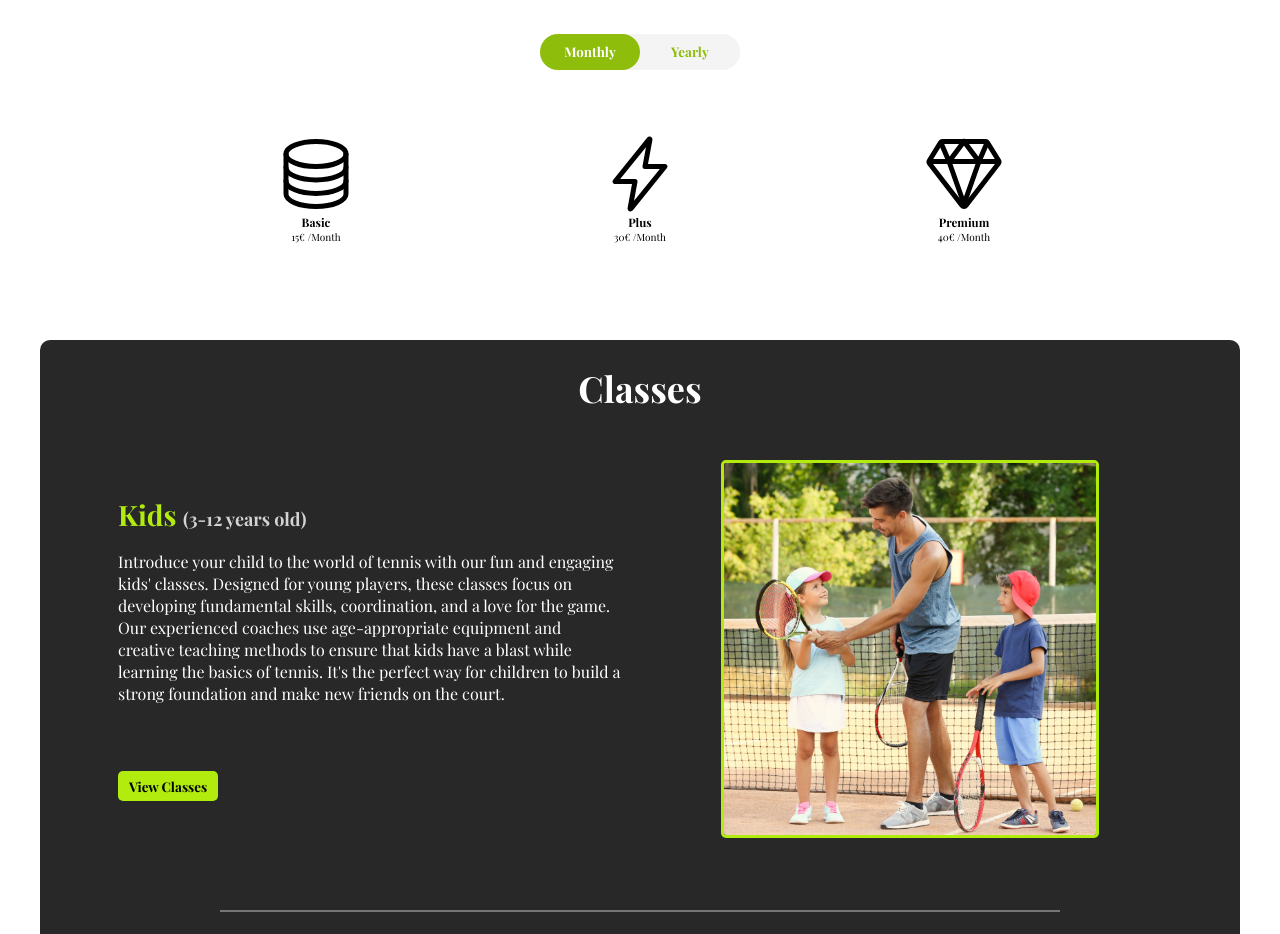
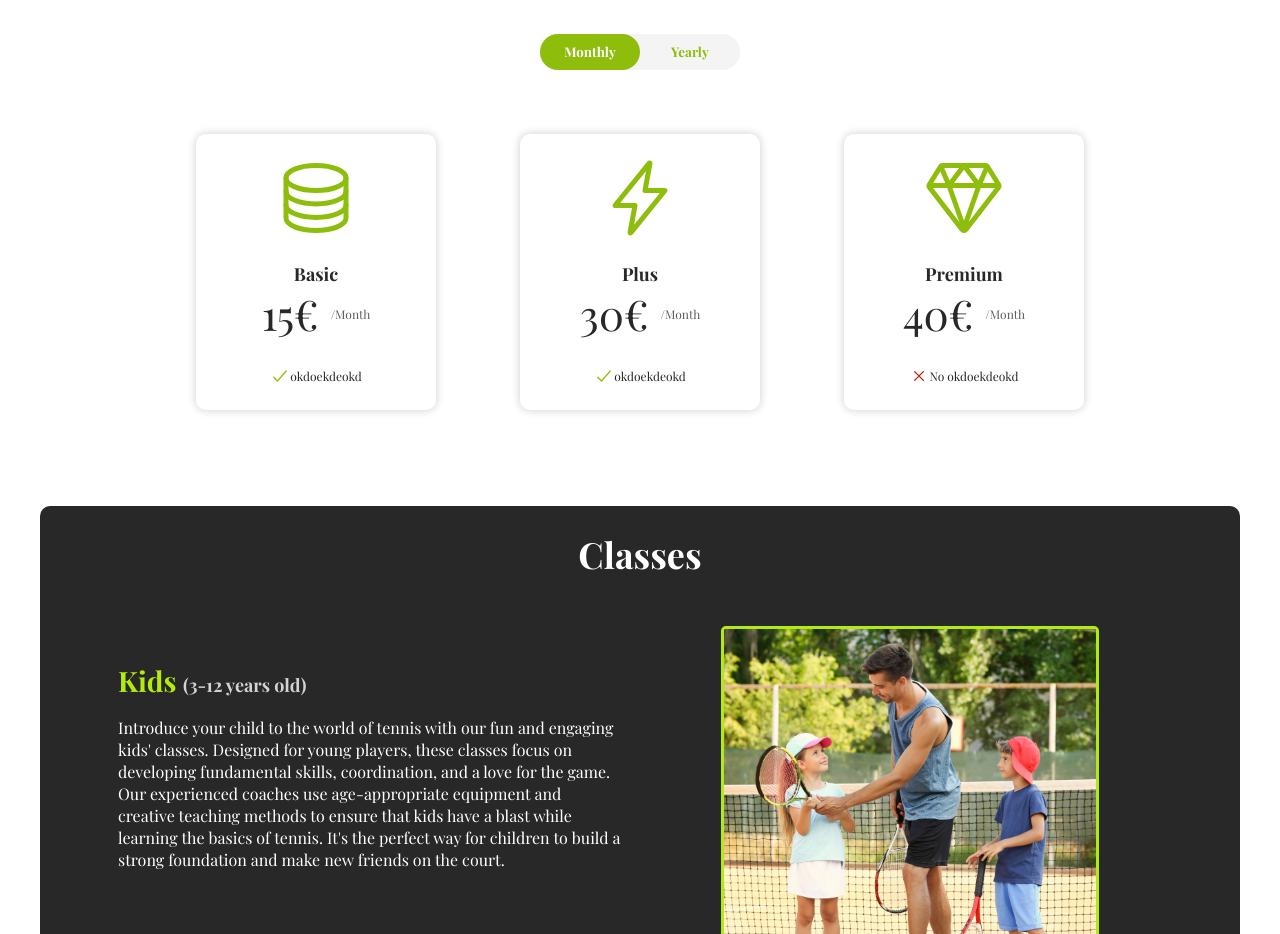
Before and after one commit to tomassfernandes/my-tennis-website, a React (Create React App) app: page / in a window 1280 px wide. Shown: the part 4580-5514 px from the top of the page. Built offline with nearby package versions, Linux system fonts and the light colour scheme.

Commit message:
pricing-div styles implemented

```diff
--- a/src/CSS/pricing-section.css
+++ b/src/CSS/pricing-section.css
@@ -55,9 +55,108 @@
   flex-direction: column;
   align-items: center;
   justify-content: center;
+  box-shadow: 0 0 10px rgba(0, 0, 0, 0.2);
+  border-radius: 10px;
+  width: 80%;
+  margin: 0 auto;
+  padding: 2.4rem;
+  transition: all 0.5s;
+}
+
+.pricing-div:hover {
+  background-color: rgb(40, 40, 40);
+  transform: translateY(-2.4rem);
+}
+
+.pricing-title {
+  font-size: 1.8rem;
+  margin-top: 2.4rem;
+  color: rgb(40, 40, 40);
+  transition: all 0.5s;
+}
+
+.pricing-div:hover .pricing-title {
+  color: white;
+}
+
+.pricing-payment-div {
+  display: flex;
+  align-items: center;
+  justify-content: center;
+  gap: 1.2rem;
+}
+
+.pricing-price {
+  font-size: 4.2rem;
+  color: rgb(40, 40, 40);
+  transition: all 0.5s;
+}
+
+.pricing-div:hover .pricing-price {
+  color: white;
+}
+
+.pricing-payment {
+  font-size: 1.2rem;
+  color: rgba(40, 40, 40, 0.751);
+  transition: all 0.5s;
+}
+
+.pricing-div:hover .pricing-payment {
+  color: rgba(255, 255, 255, 0.71);
 }
 
 .pricing-main-icon {
   width: 8rem;
   height: 8rem;
+  color: #8ebd0b;
+  transition: all 0.5s;
 }
+
+.pricing-div:hover .pricing-main-icon {
+  color: #bdff05;
+}
+
+.features-div {
+  display: flex;
+  flex-direction: column;
+  margin-top: 2.4rem;
+}
+
+.individual-feature-div {
+  display: flex;
+  align-items: center;
+  justify-content: center;
+}
+
+.feature-yes-icon {
+  width: 2rem;
+  height: 2rem;
+  color: #8ebd0b;
+  transition: all 0.5s;
+}
+
+.pricing-div:hover .feature-yes-icon {
+  color: #bdff05;
+}
+
+.feature-no-icon {
+  width: 2rem;
+  height: 2rem;
+  color: #c71212;
+  transition: all 0.5s;
+}
+
+.pricing-div:hover .feature-no-icon {
+  color: #fe5151;
+}
+
+.feature-text {
+  font-size: 1.2rem;
+  color: rgb(40, 40, 40);
+  transition: all 0.5s;
+}
+
+.pricing-div:hover .feature-text {
+  color: white;
+}
--- a/src/Items.js/PricingItem.js
+++ b/src/Items.js/PricingItem.js
@@ -1,38 +1,150 @@
 export default function PricingItem() {
+  const basicIcon = (
+    <svg
+      xmlns="http://www.w3.org/2000/svg"
+      class="ionicon"
+      viewBox="0 0 512 512"
+    >
+      <ellipse
+        cx="256"
+        cy="128"
+        rx="192"
+        ry="80"
+        fill="none"
+        stroke="currentColor"
+        stroke-linecap="round"
+        stroke-miterlimit="10"
+        stroke-width="32"
+      />
+      <path
+        d="M448 214c0 44.18-86 80-192 80S64 258.18 64 214M448 300c0 44.18-86 80-192 80S64 344.18 64 300"
+        fill="none"
+        stroke="currentColor"
+        stroke-linecap="round"
+        stroke-miterlimit="10"
+        stroke-width="32"
+      />
+      <path
+        d="M64 127.24v257.52C64 428.52 150 464 256 464s192-35.48 192-79.24V127.24"
+        fill="none"
+        stroke="currentColor"
+        stroke-linecap="round"
+        stroke-miterlimit="10"
+        stroke-width="32"
+      />
+    </svg>
+  );
+
+  const plusIcon = (
+    <svg
+      xmlns="http://www.w3.org/2000/svg"
+      class="ionicon"
+      viewBox="0 0 512 512"
+    >
+      <path
+        d="M315.27 33L96 304h128l-31.51 173.23a2.36 2.36 0 002.33 2.77h0a2.36 2.36 0 001.89-.95L416 208H288l31.66-173.25a2.45 2.45 0 00-2.44-2.75h0a2.42 2.42 0 00-1.95 1z"
+        fill="none"
+        stroke="currentColor"
+        stroke-linecap="round"
+        stroke-linejoin="round"
+        stroke-width="32"
+      />
+    </svg>
+  );
+
+  const premiumIcon = (
+    <svg
+      xmlns="http://www.w3.org/2000/svg"
+      class="ionicon"
+      viewBox="0 0 512 512"
+    >
+      <path
+        d="M35.42 188.21l207.75 269.46a16.17 16.17 0 0025.66 0l207.75-269.46a16.52 16.52 0 00.95-18.75L407.06 55.71A16.22 16.22 0 00393.27 48H118.73a16.22 16.22 0 00-13.79 7.71L34.47 169.46a16.52 16.52 0 00.95 18.75zM48 176h416"
+        fill="none"
+        stroke="currentColor"
+        stroke-linecap="round"
+        stroke-linejoin="round"
+        stroke-width="32"
+      />
+      <path
+        fill="none"
+        stroke="currentColor"
+        stroke-linecap="round"
+        stroke-linejoin="round"
+        stroke-width="32"
+        d="M400 64l-48 112-96-128M112 64l48 112 96-128M256 448l-96-272M256 448l96-272"
+      />
+    </svg>
+  );
+
+  const noIcon = (
+    <svg
+      xmlns="http://www.w3.org/2000/svg"
+      class="ionicon"
+      viewBox="0 0 512 512"
+    >
+      <path
+        fill="none"
+        stroke="currentColor"
+        stroke-linecap="round"
+        stroke-linejoin="round"
+        stroke-width="32"
+        d="M368 368L144 144M368 144L144 368"
+      />
+    </svg>
+  );
+
+  const yesIcon = (
+    <svg
+      xmlns="http://www.w3.org/2000/svg"
+      class="ionicon"
+      viewBox="0 0 512 512"
+    >
+      <path
+        fill="none"
+        stroke="currentColor"
+        stroke-linecap="round"
+        stroke-linejoin="round"
+        stroke-width="32"
+        d="M416 128L192 384l-96-96"
+      />
+    </svg>
+  );
+
   const data = [
     {
-      mainIcon: "/svg/server-outline.svg",
+      mainIcon: basicIcon,
       title: "Basic",
       price: "15€",
       payment: "/Month",
-      yesIcon: "/svg/checkmark-outline.svg",
-      noIcon: "/svg/close-outline.svg",
+      yesIcon: yesIcon,
+      noIcon: noIcon,
       text: "fsfwfefefefefww",
       feature1: "okdoekdeokd",
       feature2: "okdoekdeokd",
       feature3: "okdoekdeokd",
     },
     {
-      mainIcon: "/svg/flash-outline.svg",
+      mainIcon: plusIcon,
       title: "Plus",
       price: "30€",
       payment: "/Month",
-      yesIcon: "/svg/checkmark-outline.svg",
-      noIcon: "/svg/close-outline.svg",
+      yesIcon: yesIcon,
+      noIcon: noIcon,
       text: "fsfwfefefefefww",
       feature1: "okdoekdeokd",
       feature2: "okdoekdeokd",
       feature3: "okdoekdeokd",
     },
     {
-      mainIcon: "/svg/diamond-outline.svg",
+      mainIcon: premiumIcon,
       title: "Premium",
       price: "40€",
       payment: "/Month",
-      yesIcon: "/svg/checkmark-outline.svg",
-      noIcon: "/svg/close-outline.svg",
+      yesIcon: yesIcon,
+      noIcon: noIcon,
       text: "fsfwfefefefefww",
-      feature1: "okdoekdeokd",
+      feature1: "No okdoekdeokd",
       feature2: "okdoekdeokd",
       feature3: "okdoekdeokd",
     },
@@ -40,12 +152,27 @@ export default function PricingItem() {
 
   return data.map((item) => (
     <div className="pricing-div">
-      <img className="pricing-main-icon" src={item.mainIcon} />
-      <h3>{item.title}</h3>
-      <p>
-        {item.price} <span>{item.payment}</span>
-      </p>
-      <div className="features-div"></div>
+      <div className="pricing-main-icon">{item.mainIcon}</div>
+      <h3 className="pricing-title">{item.title}</h3>
+      <div className="pricing-payment-div">
+        <p className="pricing-price">{item.price}</p>
+        <p className="pricing-payment">{item.payment}</p>
+      </div>
+      <div className="features-div">
+        <div className="individual-feature-div">
+          {item.feature1.includes("No") ? (
+            <>
+              <div className="feature-no-icon">{item.noIcon}</div>
+              <p className="feature-text">{item.feature1}</p>
+            </>
+          ) : (
+            <>
+              <div className="feature-yes-icon">{item.yesIcon}</div>
+              <p className="feature-text">{item.feature1}</p>
+            </>
+          )}
+        </div>
+      </div>
     </div>
   ));
 }
```
